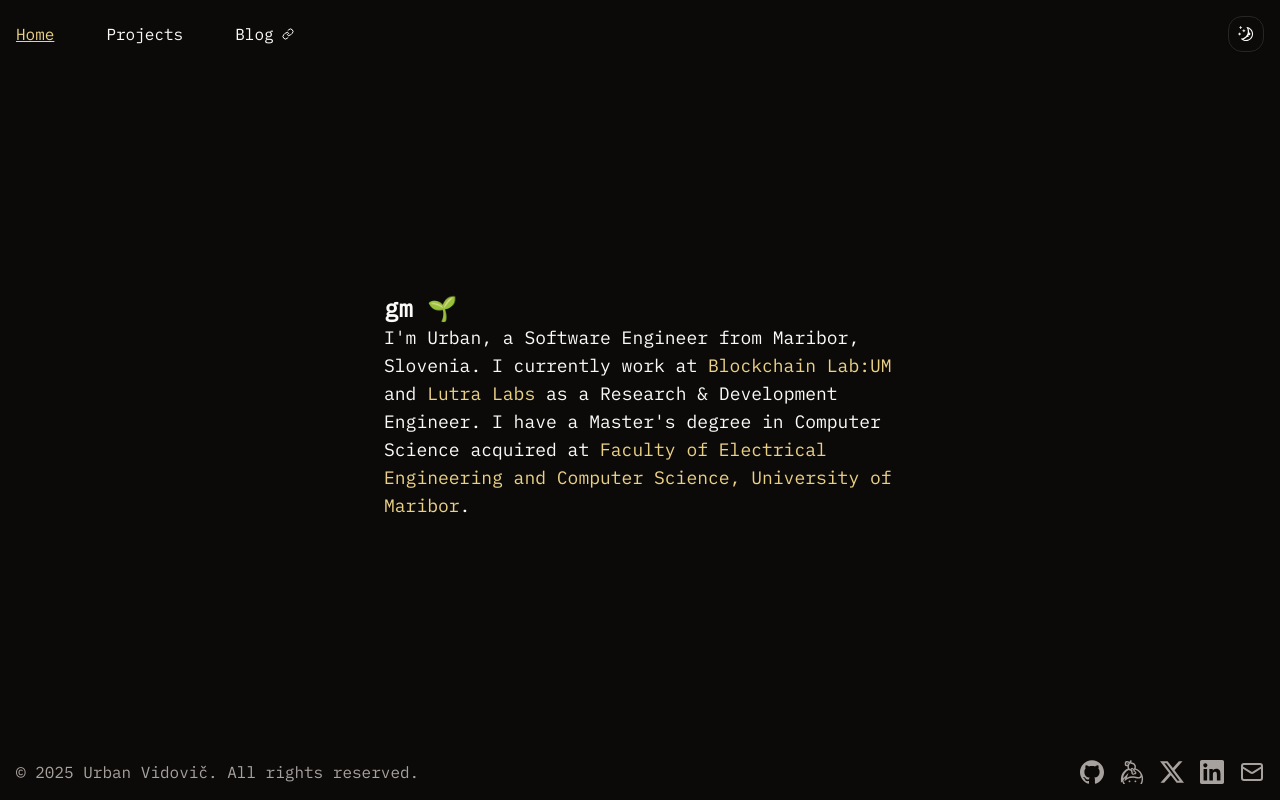
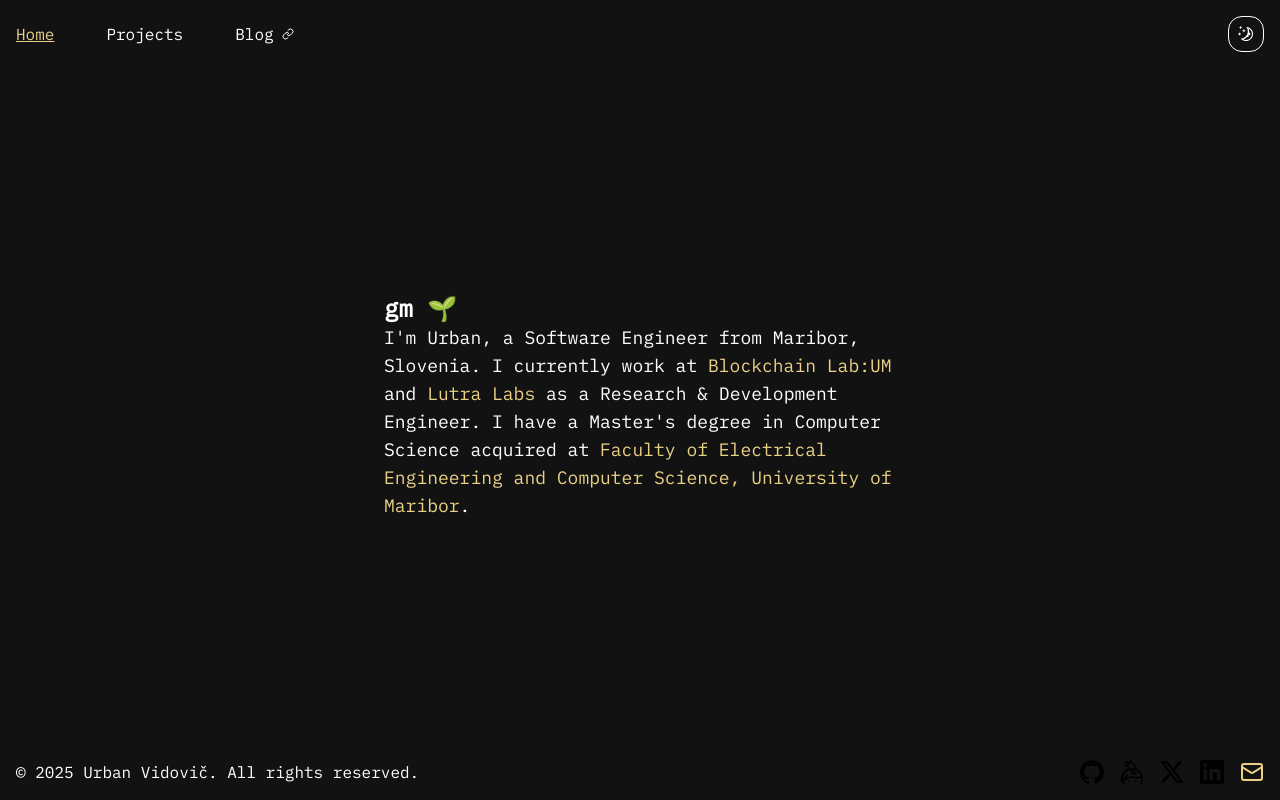
Before and after one commit to pseudobun/me, a Next.js app in the folder packages/portfolio/: page / in a window 1280 px wide. Built offline with nearby package versions, Linux system fonts and the light colour scheme.

Commit message:
chore: update globals.css
Signed-off-by: Urban Vidovič <urbanfoundit@gmail.com>

```diff
--- a/packages/portfolio/src/app/globals.css
+++ b/packages/portfolio/src/app/globals.css
@@ -10,61 +10,60 @@
   }
 }
 
-
 @layer base {
   :root {
-    --background: 0 0% 100%;
-    --foreground: 20 14.3% 4.1%;
-    --card: 0 0% 100%;
-    --card-foreground: 20 14.3% 4.1%;
-    --popover: 0 0% 100%;
-    --popover-foreground: 20 14.3% 4.1%;
-    --primary: 24.6 95% 53.1%;
-    --primary-foreground: 60 9.1% 97.8%;
-    --secondary: 60 4.8% 95.9%;
-    --secondary-foreground: 24 9.8% 10%;
-    --muted: 60 4.8% 95.9%;
-    --muted-foreground: 25 5.3% 44.7%;
-    --accent: 60 4.8% 95.9%;
-    --accent-foreground: 24 9.8% 10%;
-    --destructive: 0 84.2% 60.2%;
-    --destructive-foreground: 60 9.1% 97.8%;
-    --border: 20 5.9% 90%;
-    --input: 20 5.9% 90%;
-    --ring: 24.6 95% 53.1%;
+    --background: hsl(0, 0%, 100%);
+    --foreground: hsl(20, 14.3%, 4.1%);
+    --card: hsl(0, 0%, 100%);
+    --card-foreground: hsl(20, 14.3%, 4.1%);
+    --popover: hsl(0, 0%, 100%);
+    --popover-foreground: hsl(20, 14.3%, 4.1%);
+    --primary: hsl(24.6, 95%, 53.1%);
+    --primary-foreground: hsl(60, 9.1%, 97.8%);
+    --secondary: hsl(60, 4.8%, 95.9%);
+    --secondary-foreground: hsl(24, 9.8%, 10%);
+    --muted: hsl(60, 4.8%, 95.9%);
+    --muted-foreground: hsl(25, 5.3%, 44.7%);
+    --accent: hsl(60, 4.8%, 95.9%);
+    --accent-foreground: hsl(24, 9.8%, 10%);
+    --destructive: hsl(0, 84.2%, 60.2%);
+    --destructive-foreground: hsl(60, 9.1%, 97.8%);
+    --border: hsl(20, 5.9%, 90%);
+    --input: hsl(20, 5.9%, 90%);
+    --ring: hsl(24.6, 95%, 53.1%);
     --radius: 1rem;
-    --chart-1: 12 76% 61%;
-    --chart-2: 173 58% 39%;
-    --chart-3: 197 37% 24%;
-    --chart-4: 43 74% 66%;
-    --chart-5: 27 87% 67%;
+    --chart-1: hsl(12, 76%, 61%);
+    --chart-2: hsl(173, 58%, 39%);
+    --chart-3: hsl(197, 37%, 24%);
+    --chart-4: hsl(43, 74%, 66%);
+    --chart-5: hsl(27, 87%, 67%);
   }
 
   .dark {
-    --background: 20 14.3% 4.1%;
-    --foreground: 60 9.1% 97.8%;
-    --card: 20 14.3% 4.1%;
-    --card-foreground: 60 9.1% 97.8%;
-    --popover: 20 14.3% 4.1%;
-    --popover-foreground: 60 9.1% 97.8%;
-    --primary: 20.5 90.2% 48.2%;
-    --primary-foreground: 60 9.1% 97.8%;
-    --secondary: 12 6.5% 15.1%;
-    --secondary-foreground: 60 9.1% 97.8%;
-    --muted: 12 6.5% 15.1%;
-    --muted-foreground: 24 5.4% 63.9%;
-    --accent: 12 6.5% 15.1%;
-    --accent-foreground: 60 9.1% 97.8%;
-    --destructive: 0 72.2% 50.6%;
-    --destructive-foreground: 60 9.1% 97.8%;
-    --border: 12 6.5% 15.1%;
-    --input: 12 6.5% 15.1%;
-    --ring: 20.5 90.2% 48.2%;
-    --chart-1: 220 70% 50%;
-    --chart-2: 160 60% 45%;
-    --chart-3: 30 80% 55%;
-    --chart-4: 280 65% 60%;
-    --chart-5: 340 75% 55%;
+    --background: hsl(20, 14.3%, 4.1%);
+    --foreground: hsl(60, 9.1%, 97.8%);
+    --card: hsl(20, 14.3%, 4.1%);
+    --card-foreground: hsl(60, 9.1%, 97.8%);
+    --popover: hsl(20, 14.3%, 4.1%);
+    --popover-foreground: hsl(60, 9.1%, 97.8%);
+    --primary: hsl(45, 70%, 72%);
+    --primary-foreground: hsl(60, 9.1%, 97.8%);
+    --secondary: hsl(229, 72%, 72%);
+    --secondary-foreground: hsl(60, 9.1%, 97.8%);
+    --muted: hsl(12, 6.5%, 15.1%);
+    --muted-foreground: hsl(24, 5.4%, 63.9%);
+    --accent: hsl(12, 6.5%, 15.1%);
+    --accent-foreground: 	hsl(45, 100%, 84%);
+    --destructive: hsl(0, 72.2%, 50.6%);
+    --destructive-foreground: hsl(60, 9.1%, 97.8%);
+    --border: hsl(12, 6.5%, 15.1%);
+    --input: hsl(12, 6.5%, 15.1%);
+    --ring: hsl(45, 70%, 72%);
+    --chart-1: hsl(229, 72%, 72%);
+    --chart-2: hsl(265, 27%, 65%);
+    --chart-3: hsl(30, 80%, 55%);
+    --chart-4: hsl(280, 65%, 60%);
+    --chart-5: hsl(340, 75%, 55%);
   }
 }
 
```
